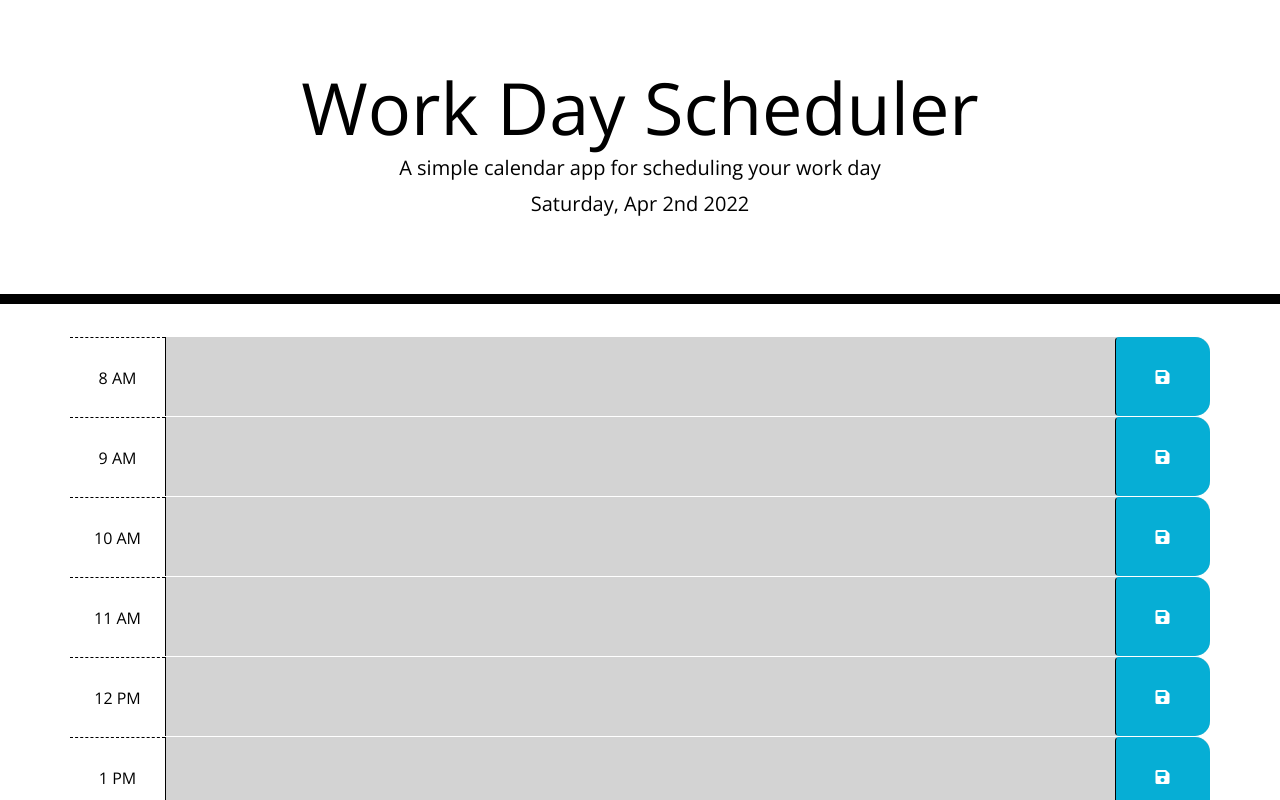
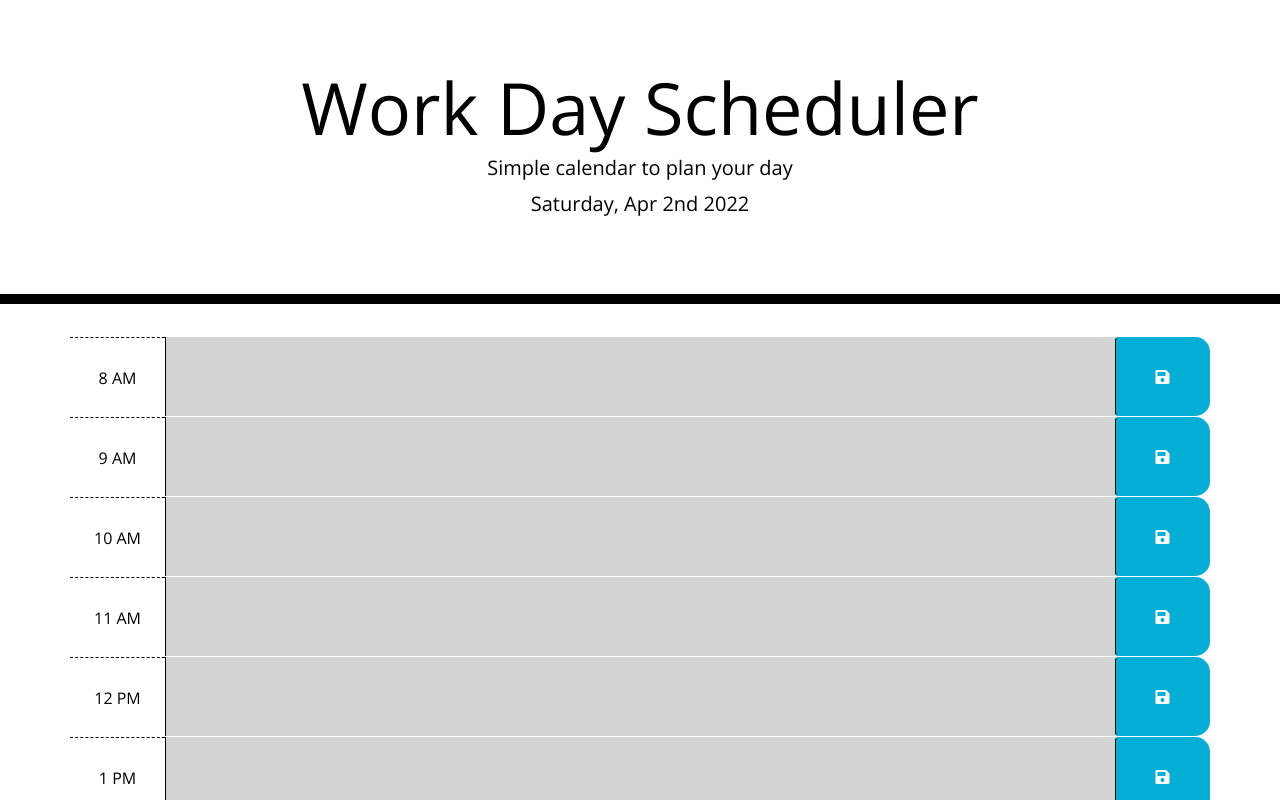
Before and after one commit to mollygove/WK5HW-Gove-Scheduler, a plain HTML site: page index.html in a window 1280 px wide. Shown: the top 800 px of the page. Drawn offline with nearby package versions, Linux system fonts and the light colour scheme.

Commit message:
updated text

```diff
--- a/index.html
+++ b/index.html
@@ -17,7 +17,7 @@
 	<!-- Header -->
 	<header class="jumbotron">
 		<h1 class="display-3">Work Day Scheduler</h1>
-		<p class="lead">A simple calendar app for scheduling your work day</p>
+		<p class="lead">Simple calendar to plan your day</p>
 		<p id="currentDay" class="lead"></p>
 	</header>
 
```
